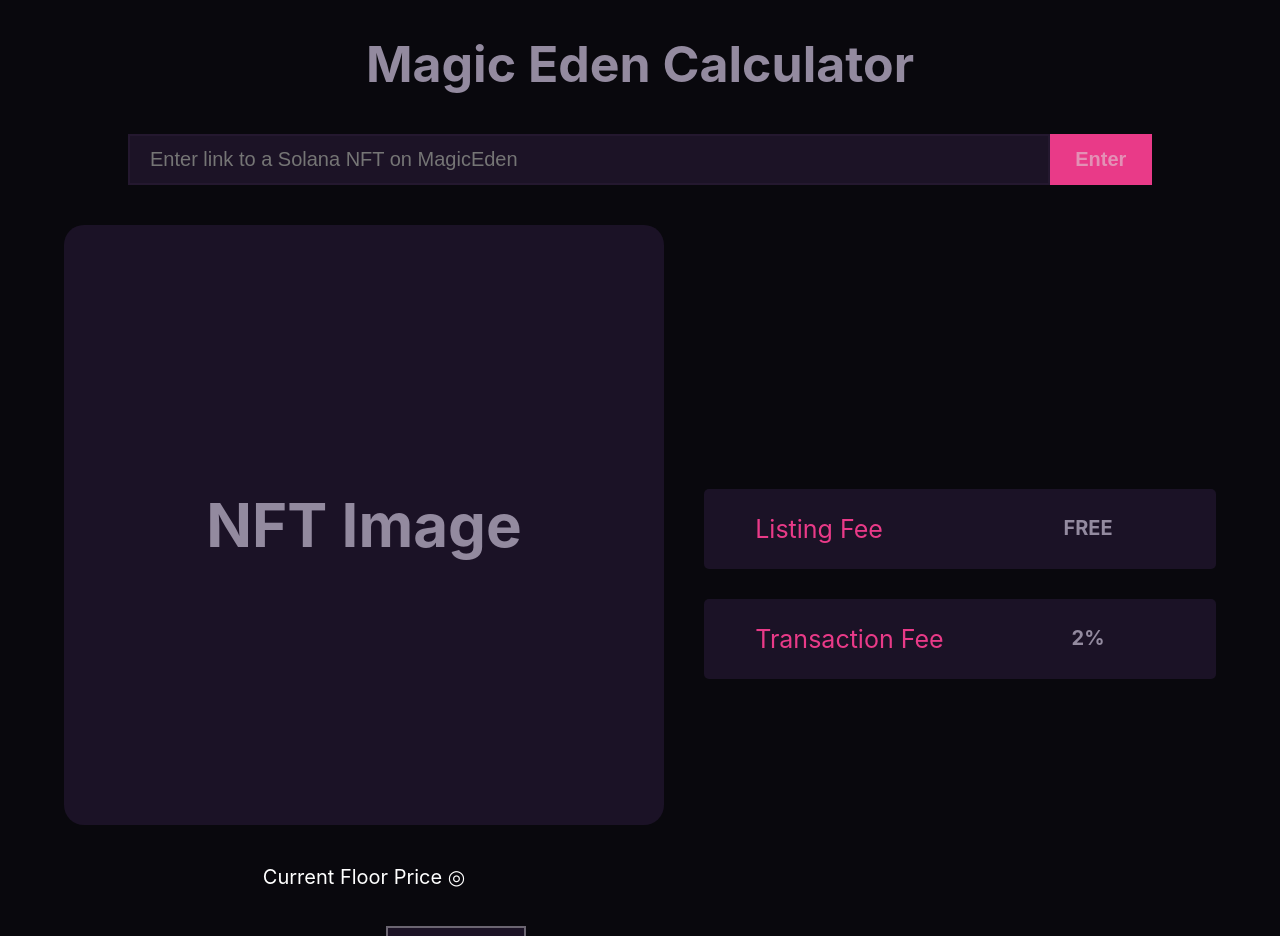
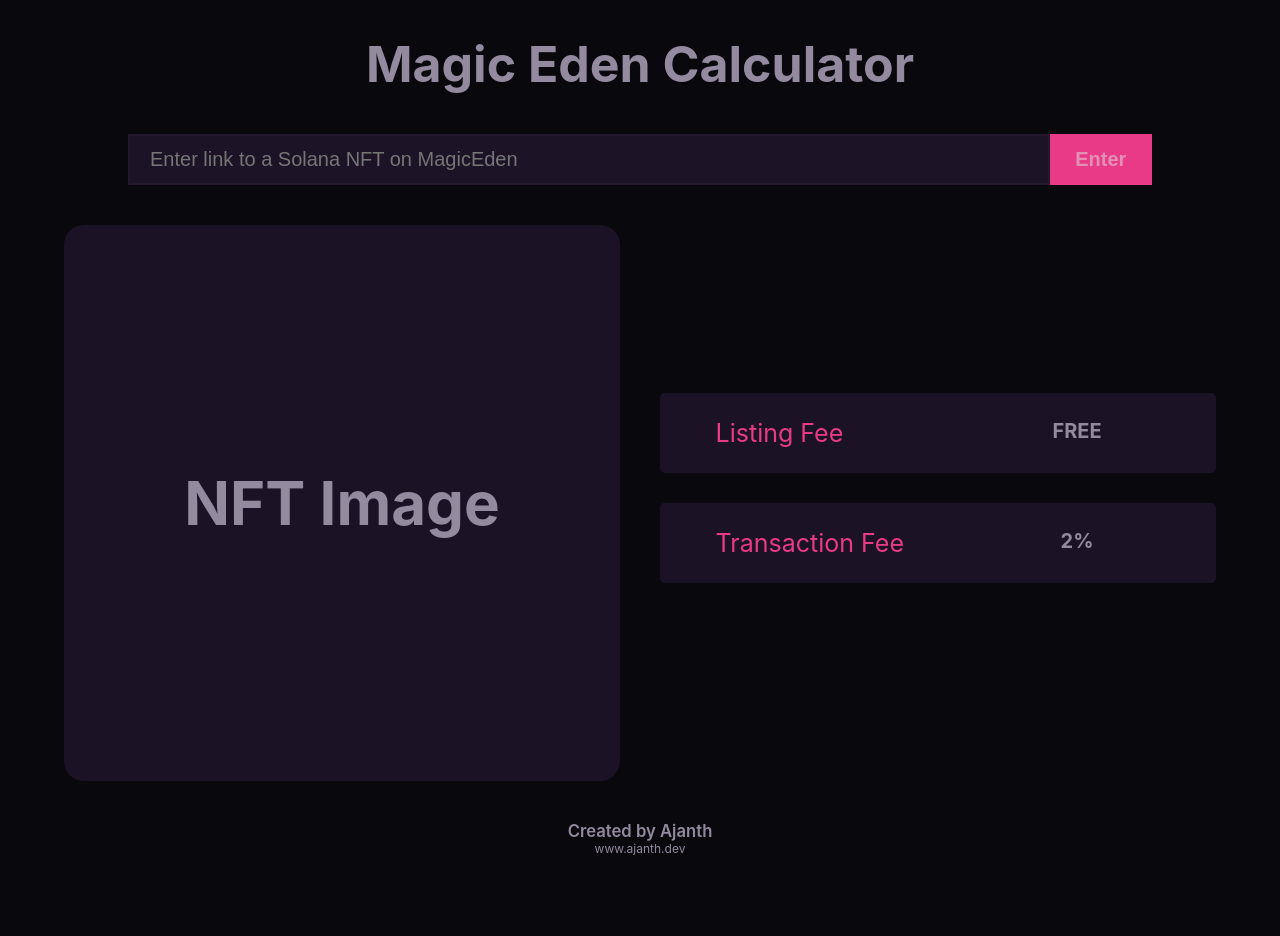
Before and after one commit to ajanthuthayan/magicedencalculator, a React (Create React App) app: page / in a window 1280 px wide. Shown: the top 936 px of the page. Built offline with nearby package versions, Linux system fonts and the light colour scheme.

Commit message:
change component NFTInfo to more fitting name, NFTImage

```diff
--- /dev/null
+++ b/src/components/FloorPrice/FloorPrice.module.css
@@ -0,0 +1,6 @@
+.floor-price {
+  color: white;
+  text-align: center;
+  color: #938a9f;
+  font-weight: 600;
+}
--- a/src/components/FloorPrice/index.js
+++ b/src/components/FloorPrice/index.js
@@ -1,10 +1,16 @@
+import styles from "./FloorPrice.module.css";
+
 function FloorPrice(props) {
   const { floorPrice } = props;
 
   const currentFloorPrice =
     isNaN(floorPrice) || floorPrice !== "" ? floorPrice : "";
 
-  return <p style={{color: "white", textAlign: "center"}}>Current Floor Price {currentFloorPrice} ◎</p>;
+  return (
+    <p className={styles["floor-price"]}>
+      Current Floor Price {currentFloorPrice} ◎
+    </p>
+  );
 }
 
 export default FloorPrice;
--- a/src/components/NFTInfo/index.js
+++ b/src/components/NFTImage/index.js
@@ -1,7 +1,7 @@
 import React from "react";
-import styles from "./NFTInfo.module.css";
+import styles from "./NFTImage.module.css";
 
-function NFTInfo(props) {
+function NFTImage(props) {
   const { imageLink, name } = props;
 
   if (!imageLink) {
@@ -18,4 +18,4 @@
   }
 }
 
-export default NFTInfo;
+export default NFTImage;
--- a/src/components/NFTMain/index.js
+++ b/src/components/NFTMain/index.js
@@ -1,4 +1,4 @@
-import NFTInfo from "../NFTInfo";
+import NFTImage from "../NFTImage";
 import FloorPrice from "../FloorPrice";
 import SaleInput from "../SaleInput";
 
@@ -6,7 +6,7 @@
   const { imageLink, name, salePrice, floorPrice } = props;
   return (
     <div>
-      <NFTInfo imageLink={imageLink} name={name} />
+      <NFTImage imageLink={imageLink} name={name} />
       <FloorPrice floorPrice={floorPrice}/>
       <SaleInput salePrice={salePrice} />
     </div>
--- a/src/containers/App.js
+++ b/src/containers/App.js
@@ -3,7 +3,7 @@
 import MainContent from "../components/MainContent";
 import FeeDetails from "../components/FeeDetails";
 import "./App.css";
-import NFTMain from "../components/NFTMain";
+import NFTImage from "../components/NFTImage";
 import LoadingSpinner from "../components/LoadingSpinner";
 import ErrorMessage from "../components/ErrorMessage";
 import Footer from "../components/Footer";
@@ -100,7 +100,7 @@
       {hasError && <ErrorMessage errorMessage={errorMessage} />}
       {isLoading && <LoadingSpinner />}
       <MainContent>
-        <NFTMain
+        <NFTImage
           imageLink={details.imageLink}
           name={details.name}
           salePrice={getSalePrice}
```
Also changed, not shown: src/components/NFTImage/NFTImage.module.css (renamed from src/components/NFTInfo/NFTInfo.module.css).
